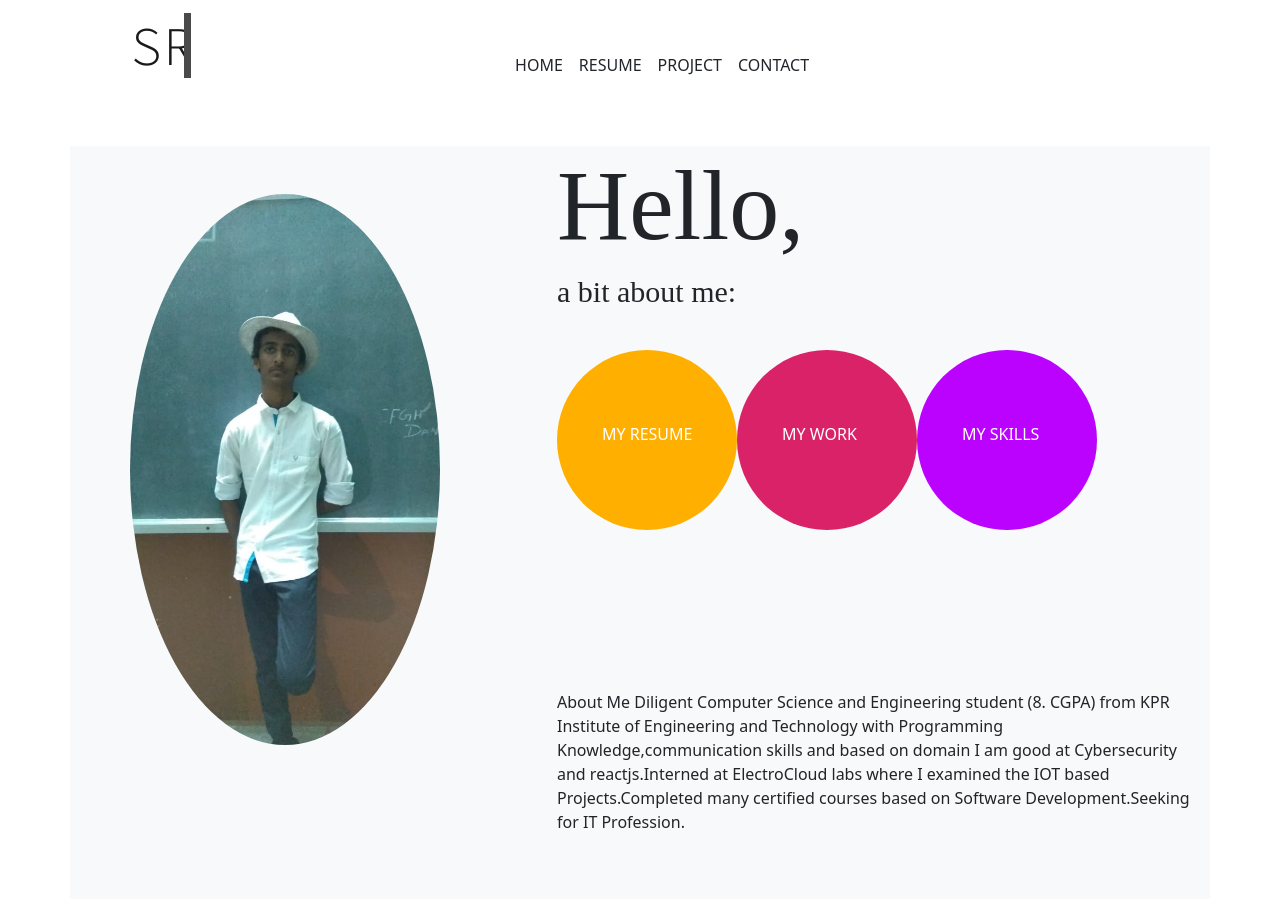
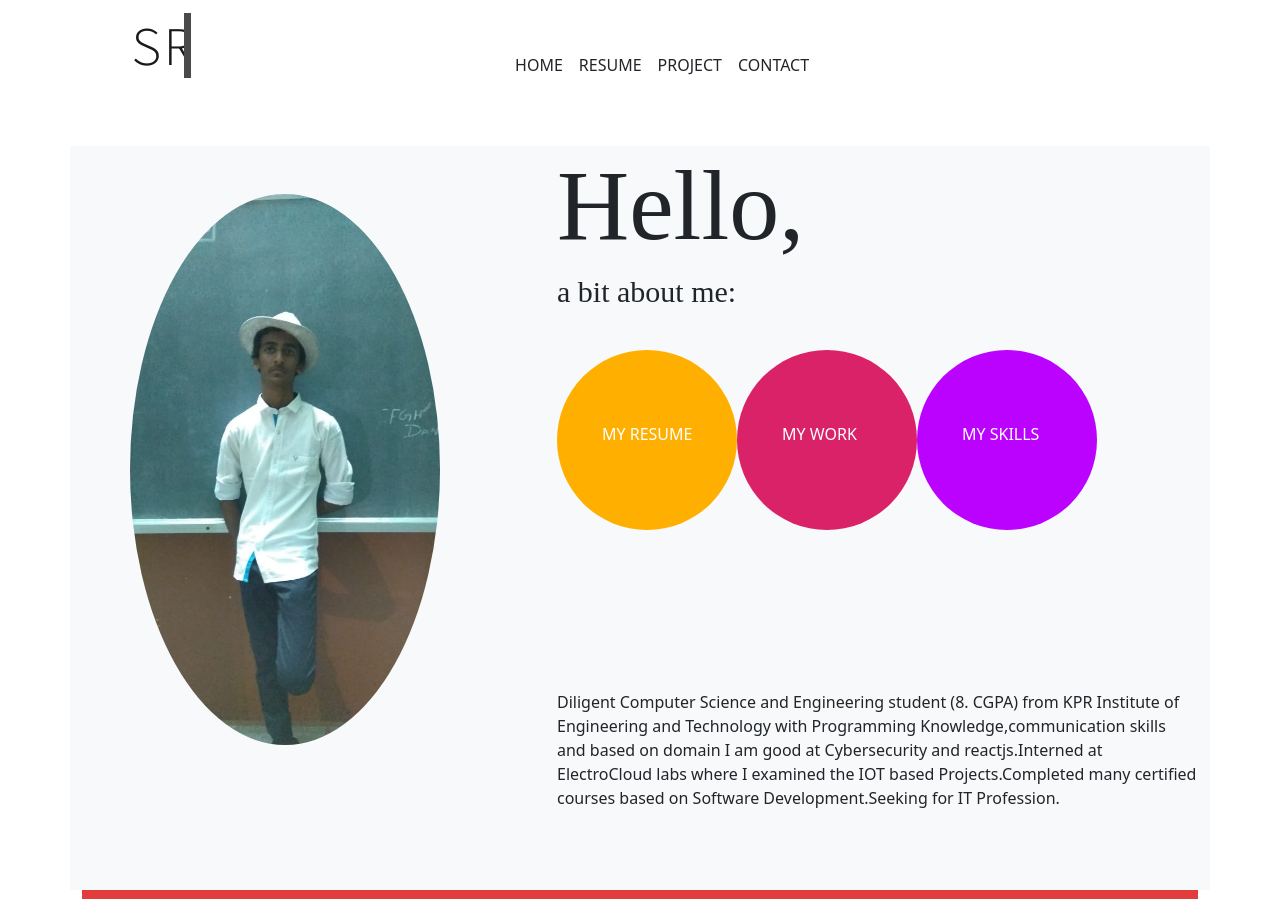
Before and after one commit to dev-sriramp/portfolio, a React (Create React App) app: page /Home in a window 1280 px wide. Shown: the top 899 px of the page. Built offline with nearby package versions, Linux system fonts and the light colour scheme.

Commit message:
Update AboutMe.jsx

```diff
--- a/src/components/AboutMe.jsx
+++ b/src/components/AboutMe.jsx
@@ -38,7 +38,7 @@ return(
                 <svg className="bd-placeholder-img rounded-circle" width="180" height="180" xmlns="http://www.w3.org/2000/svg" preserveAspectRatio="xMidYMid slice" focusable="false" role="img" aria-label="Placeholder: 140x140"><title>MY SKILLS</title><rect width="100%" height="100%" fill="#bb02ff"></rect><text x="25%" y="50%" fill="#ffffff">MY SKILLS</text></svg>
               </span>
               </div>
-              <p className='abtme'>About Me
+              <p className='abtme'>
 Diligent Computer Science and Engineering student (8. CGPA) from KPR Institute of Engineering and Technology with Programming Knowledge,communication skills and based on domain I am good at Cybersecurity and reactjs.Interned at ElectroCloud labs where I examined the IOT based Projects.Completed many certified courses based on Software Development.Seeking for IT Profession.
               </p>
             </div>
```
